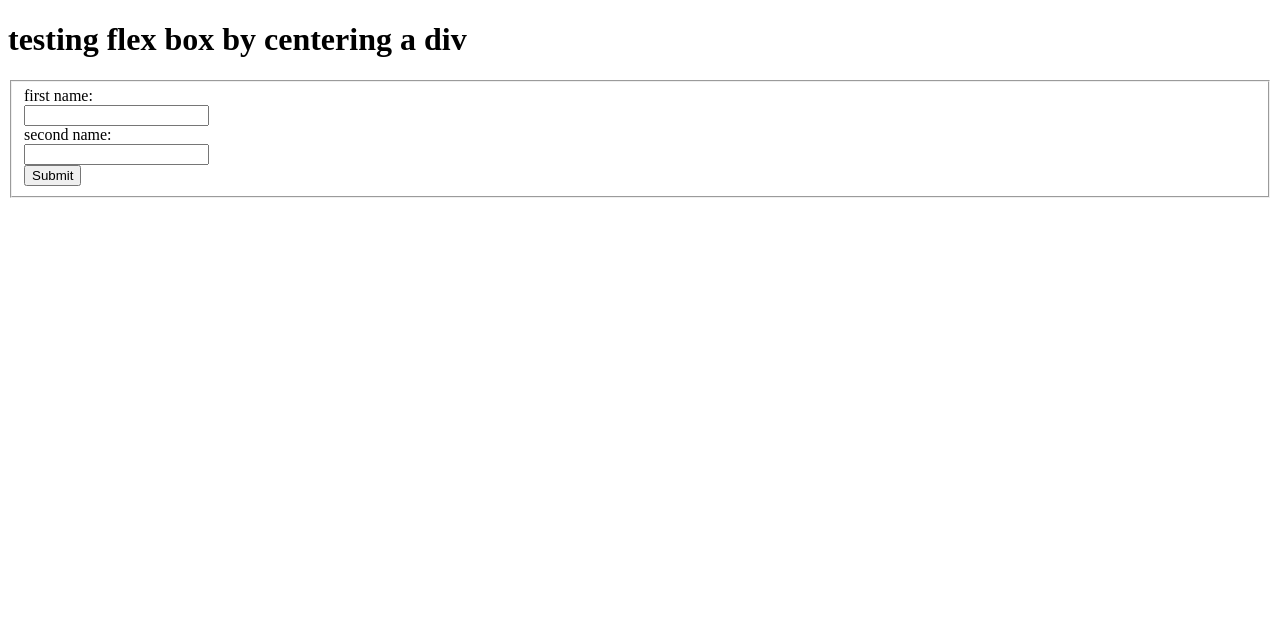
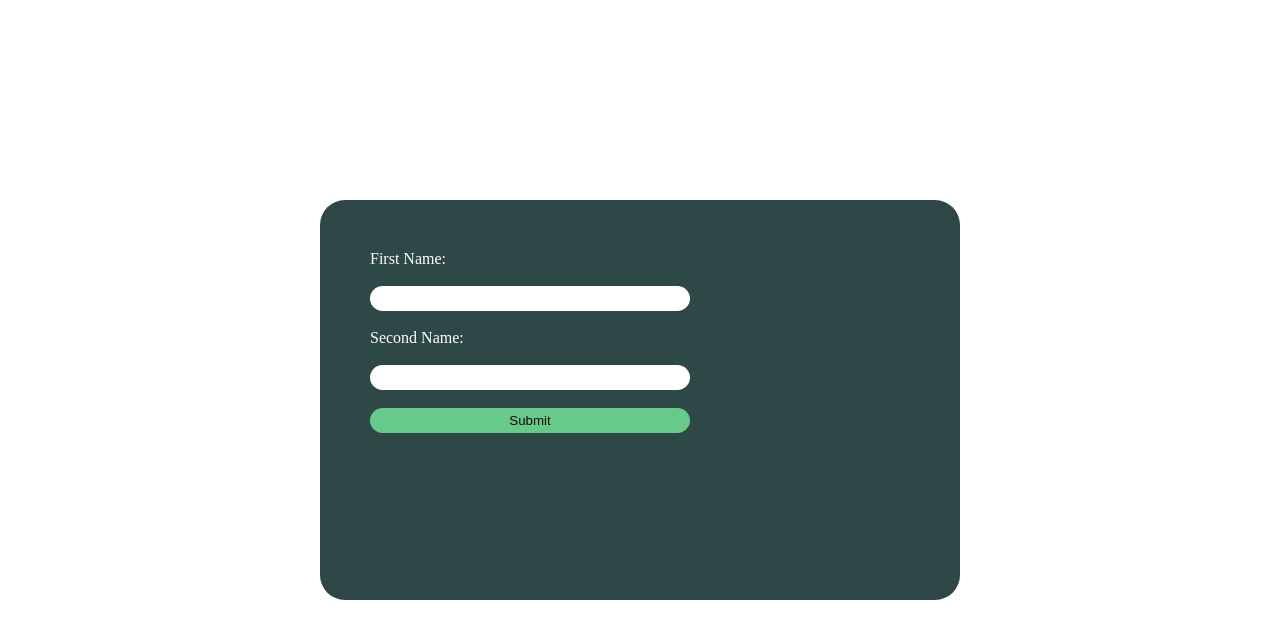
Before and after one commit to kahoragachau/CSS-Playground, a plain HTML site: page flex/index.html in a window 1280 px wide. Drawn offline with Linux system fonts and the light colour scheme.

Commit message:
- centered a div using flex box

```diff
--- a/flex/index.html
+++ b/flex/index.html
@@ -8,7 +8,8 @@
     <title>Document</title>
 </head>
 <body>
-    <h1>testing flex box by centering a div</h1>
+    <!-- <h1>testing flex box by centering a div</h1> -->
+    <section>
         <div class="classic-form">
             <form>
                 <fieldset>
@@ -24,5 +25,6 @@
                 </fieldset>
             </form>
         </div>
+    </section>
 </body>
 </html>
--- a/flex/styles.css
+++ b/flex/styles.css
@@ -0,0 +1,42 @@
+*{
+    padding: 0;
+    margin: 0;
+    box-sizing: border-box;
+
+}
+section{
+    height: 100vh;
+    display: flex;
+    align-items: center;
+    justify-content: center;
+}
+
+fieldset{
+    width: 50vw;
+    height: 50vh;
+    padding: 50px;
+    border: none;
+    border-radius: 25px;
+    display: flex;
+    flex-direction: column;
+    background-color: rgb(46, 71, 71);
+}
+label{
+    color: white;
+    text-transform: capitalize;
+}
+input{
+    width: 25vw;
+    height: 25px;
+    border: none;
+    border-color: red;
+    border-radius: 25px;
+}
+button{
+    width: 25vw;
+    height: 25px;
+    border: none;
+    border-radius: 25px;
+    background-color: rgb(103, 202, 138);
+    color: rgb(15, 9, 9);
+}
```
Lines whose indentation alone changed are shown as unchanged.
